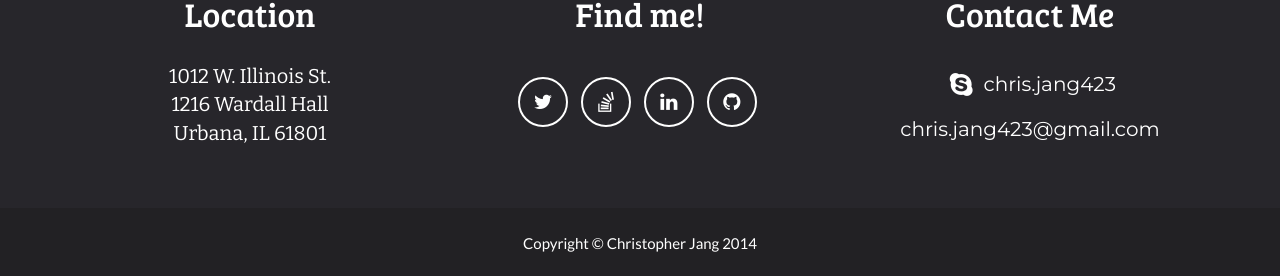
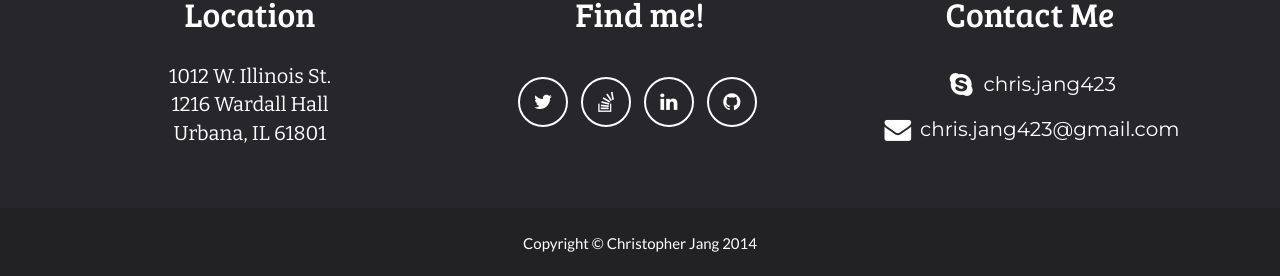
Before and after one commit to cjang5/cjang5.github.io, a Jekyll site: the page built from index.html, in a window 1280 px wide and 900 px high, scrolled down 2214 px. Shown: the part 621-897 px from the top of the window. Built offline with Jekyll 4.4.1, drawn with Linux system fonts in a browser that asks for light colours.

Commit message:
Reverted to fa-envelope, i just had no equals

```diff
--- a/_includes/footer.html
+++ b/_includes/footer.html
@@ -29,7 +29,7 @@
 			    chris.jang423<br>
 			</span>
 			<span class="btn-contact"> <!-- Email info -->
-			    <i class-"fa fa-google fa-fw fa-lg"></i>
+			    <i class="fa fa-envelope fa-fw fa-lg"></i>
 			    chris.jang423@gmail.com<br>
 			</span>
                     </div>
```
